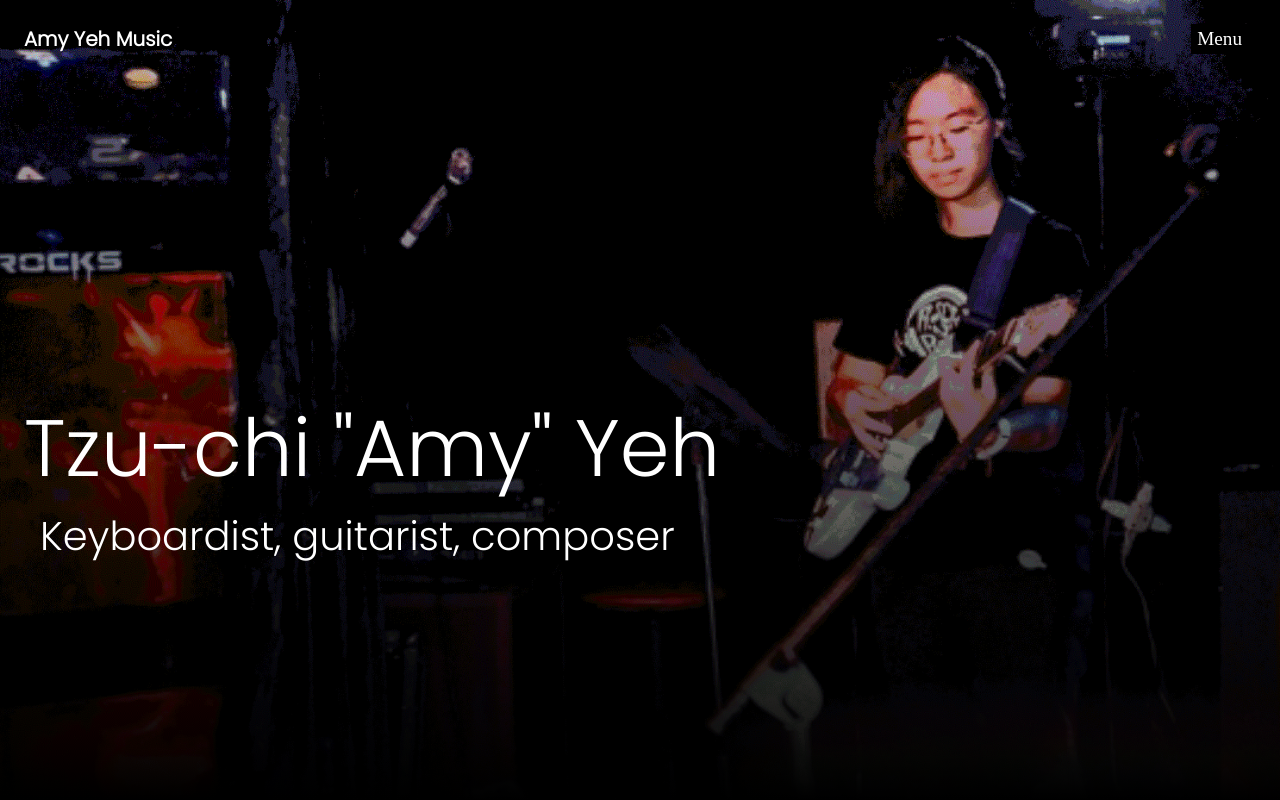
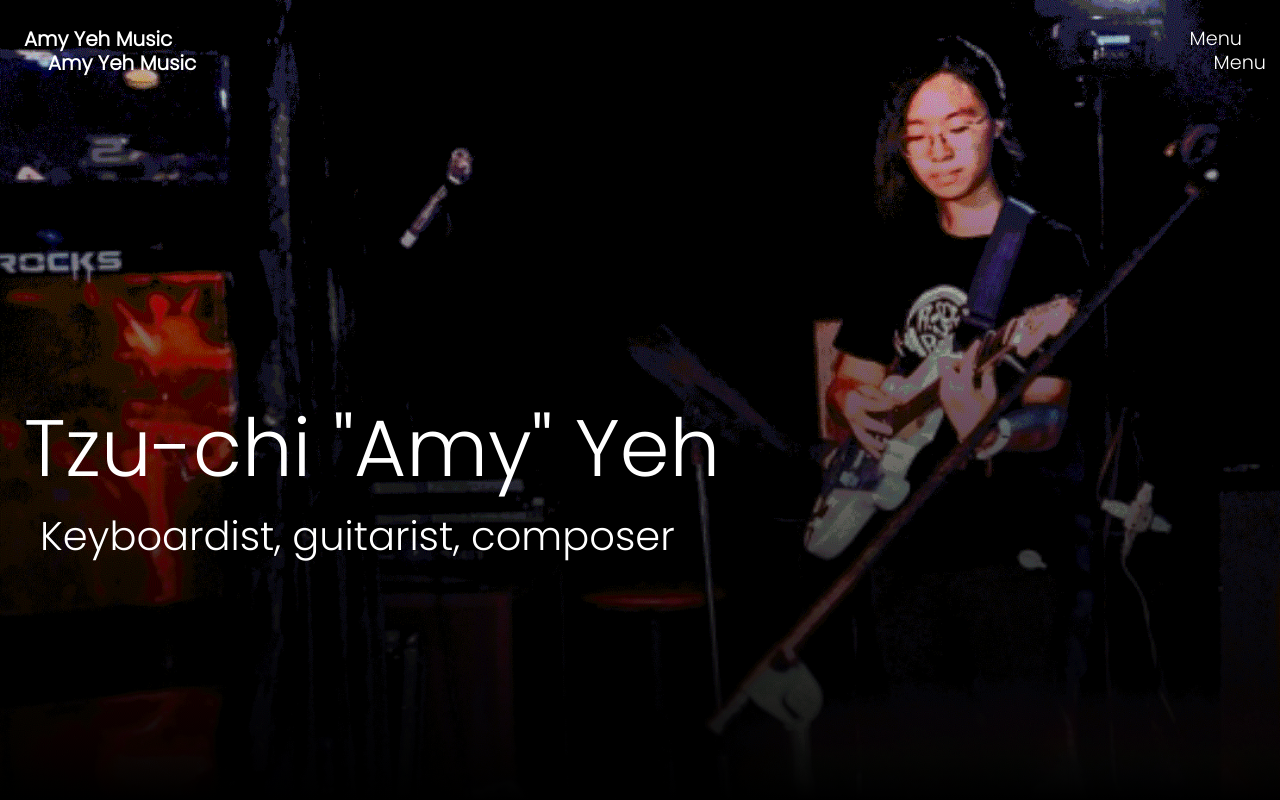
Before and after one commit to coleaniblett/amy-yeh-music, a React (Create React App) app: page / in a window 1280 px wide. Shown: the top 800 px of the page. Built offline with nearby package versions, Linux system fonts and the light colour scheme.

Commit message:
dynamic design fixes

```diff
--- a/src/components/Banner/Banner.css
+++ b/src/components/Banner/Banner.css
@@ -1,14 +1,8 @@
 header {
   z-index: 1;
+  width: 100%;
 }
 
 header p {
   font-family: 'Poppins', sans-serif;
 }
-
-.menu-button {
-  border-width: 0;
-  margin-right: 1.5rem;
-  font-family: 'Times New Roman', Times, serif;
-  font-size: 1.2rem;
-}
--- a/src/components/Banner/Banner.tsx
+++ b/src/components/Banner/Banner.tsx
@@ -5,7 +5,7 @@ import { DropdownMenu } from '../DropdownMenu/DropdownMenu';
 export const Banner: React.FC = () => {
   return (
     <header
-      className="header p-2 position-absolute start-0 top-0 end-0">
+      className="header p-2 position-fixed">
       <div className="d-flex justify-content-between align-items-center">
         <p className="text-white fs-5 fw-bold m-3">
           Amy Yeh Music
--- a/src/components/DropdownMenu/DropdownMenu.css
+++ b/src/components/DropdownMenu/DropdownMenu.css
@@ -1,13 +1,19 @@
 .dropdown {
   overflow:visible;
+}
+
+.menu-button {
+  border-width: 0;
+  margin-right: 1.5rem;
+  font-family: 'Poppins', sans-serif;
+  font-size: 1.2rem;
 }
 
 .dropdown-menu {
   display: block !important;
   position: absolute;
-  top: 100%; /* position the dropdown menu below the button */
-  left: 0; /* position the dropdown menu to the left of the button */
-  z-index: 999; /* ensure the dropdown menu is on top of other elements */
+  top: 100%;
+  left: 0;
 }
 
 .dropdown-menu li {
--- a/src/components/DropdownMenu/DropdownMenu.tsx
+++ b/src/components/DropdownMenu/DropdownMenu.tsx
@@ -10,7 +10,7 @@ export const DropdownMenu: React.FC = () => {
 
   return (
     <div className="dropdown">
-      <button className="menu-button text-white bg-black shadow-none" onClick={toggleMenu}>
+      <button className="menu-button text-white bg-transparent shadow-none" onClick={toggleMenu}>
         Menu
       </button>
       {isOpen && (
--- a/src/components/Hero/Hero.tsx
+++ b/src/components/Hero/Hero.tsx
@@ -1,9 +1,11 @@
 import './Hero.css';
 import React from 'react';
+import { Banner } from '../Banner/Banner';
 
 export const Hero: React.FC = () => {
   return (
     <div className="hero position-relative min-vh-100 p-4">
+      <Banner />
       <div className="position-absolute top-50 text-white">
         <h1 className="display-1">
           Tzu-chi "Amy" Yeh
--- a/src/components/Highlights/Highlights.css
+++ b/src/components/Highlights/Highlights.css
@@ -45,6 +45,9 @@
   .text-container {
     padding: 0;
   }
+  .media {
+    margin: 0 auto;
+  }
 }
 
 @media screen and (max-width: 956px) {
```
